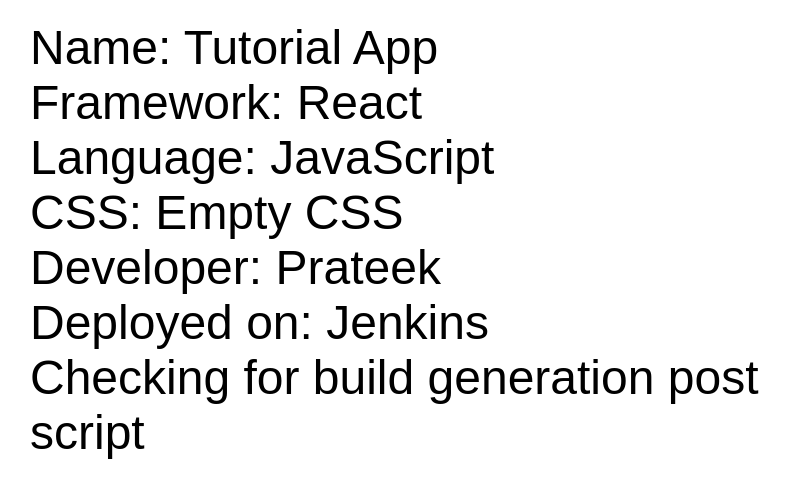
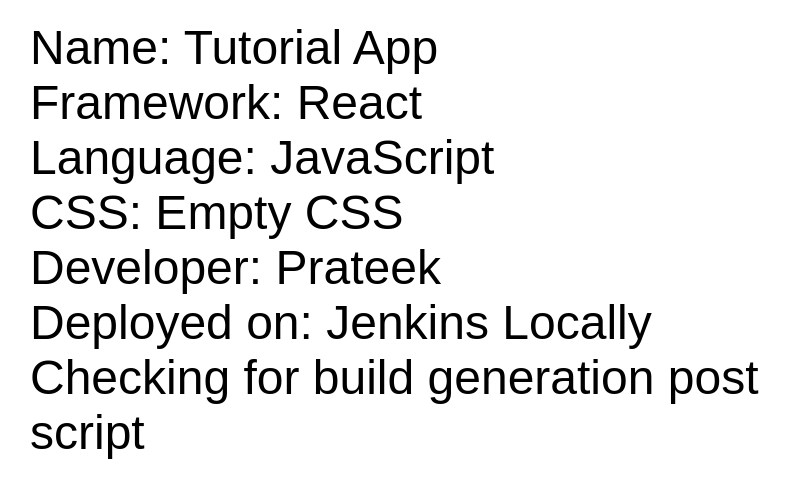
Before and after one commit to Kumar-Prateek/tutorial, a React app: page / in a window 1280 px wide. Shown: the top 498 px of the page, without its empty margins (210-1000 px from the left). Built offline with nearby package versions, Linux system fonts and the light colour scheme.

Commit message:
code changed

```diff
--- a/src/App.jsx
+++ b/src/App.jsx
@@ -10,7 +10,7 @@
     <div>Language: JavaScript</div>
     <div>CSS: Empty CSS</div>
     <div>Developer: Prateek</div>
-    <div>Deployed on: Jenkins</div>
+    <div>Deployed on: Jenkins Locally</div>
     <div>Checking for build generation post script</div>
   </div>
 );
```
